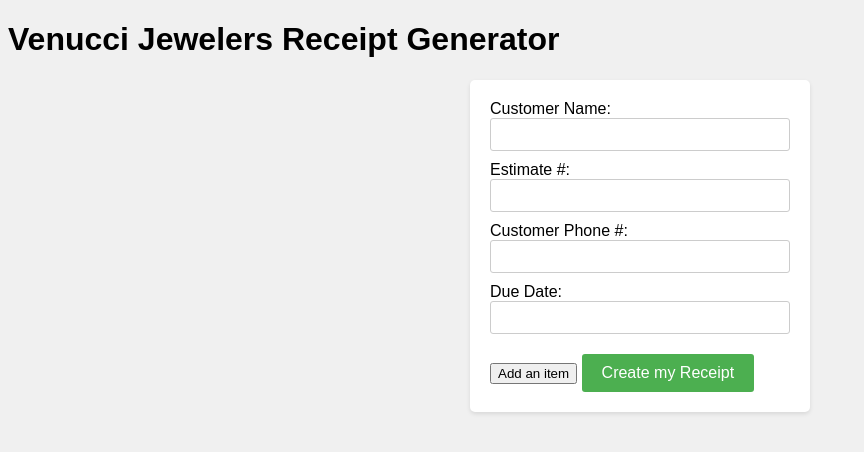
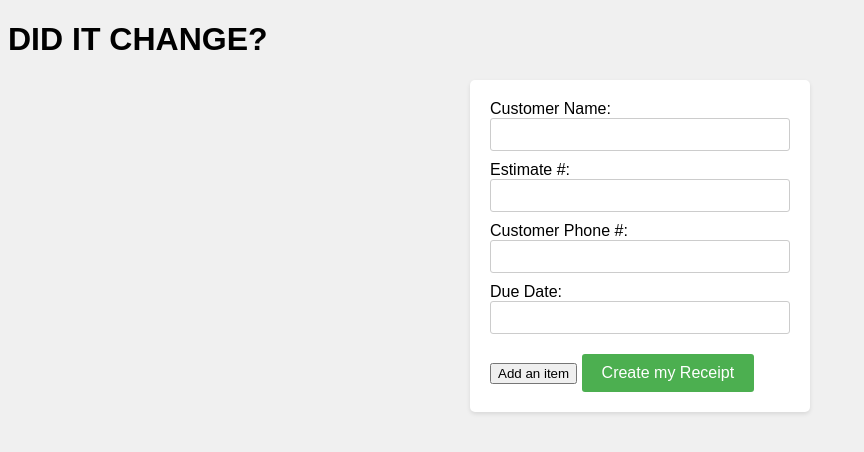
Before and after one commit to g-landi/Venucci-Jewelers, an Electron app: page public/index.html in a window 1280 px wide. Shown: the whole page, without its empty margins (0-864 px from the left). Drawn offline with Linux system fonts and the light colour scheme; no server answers.

Commit message:
New version test build

```diff
--- a/package.json
+++ b/package.json
@@ -1,6 +1,6 @@
 {
   "name": "website",
-  "version": "0.0.1",
+  "version": "0.0.2",
   "description": "",
   "main": "main.js",
   "scripts": {
--- a/public/index.html
+++ b/public/index.html
@@ -4,7 +4,7 @@
 <head>
     <meta charset="UTF-8">
     <meta name="viewport" content="width=device-width, initial-scale=1.0">
-    <title>Venucci Jewelers Receipt Generator</title>
+    <title>Venucci Jewelers Receipt CHANGE?</title>
     <link rel="stylesheet" href="styles.css">
 
 
@@ -12,7 +12,7 @@
 </head>
 
 <body>
-    <h1>Venucci Jewelers Receipt Generator</h1>
+    <h1>DID IT CHANGE?</h1>
     <div id="update-message"></div>
 
     <form>
```
